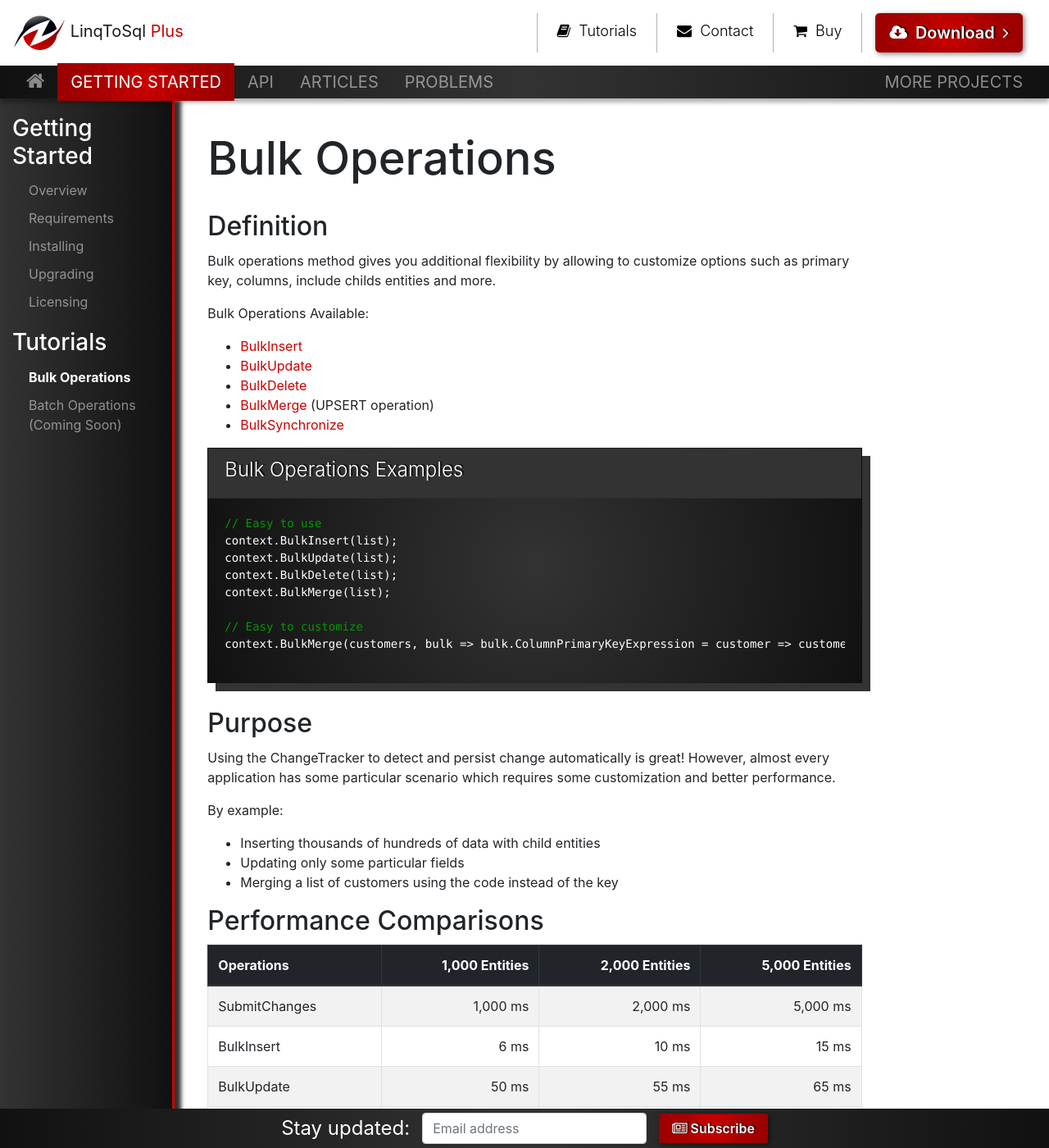
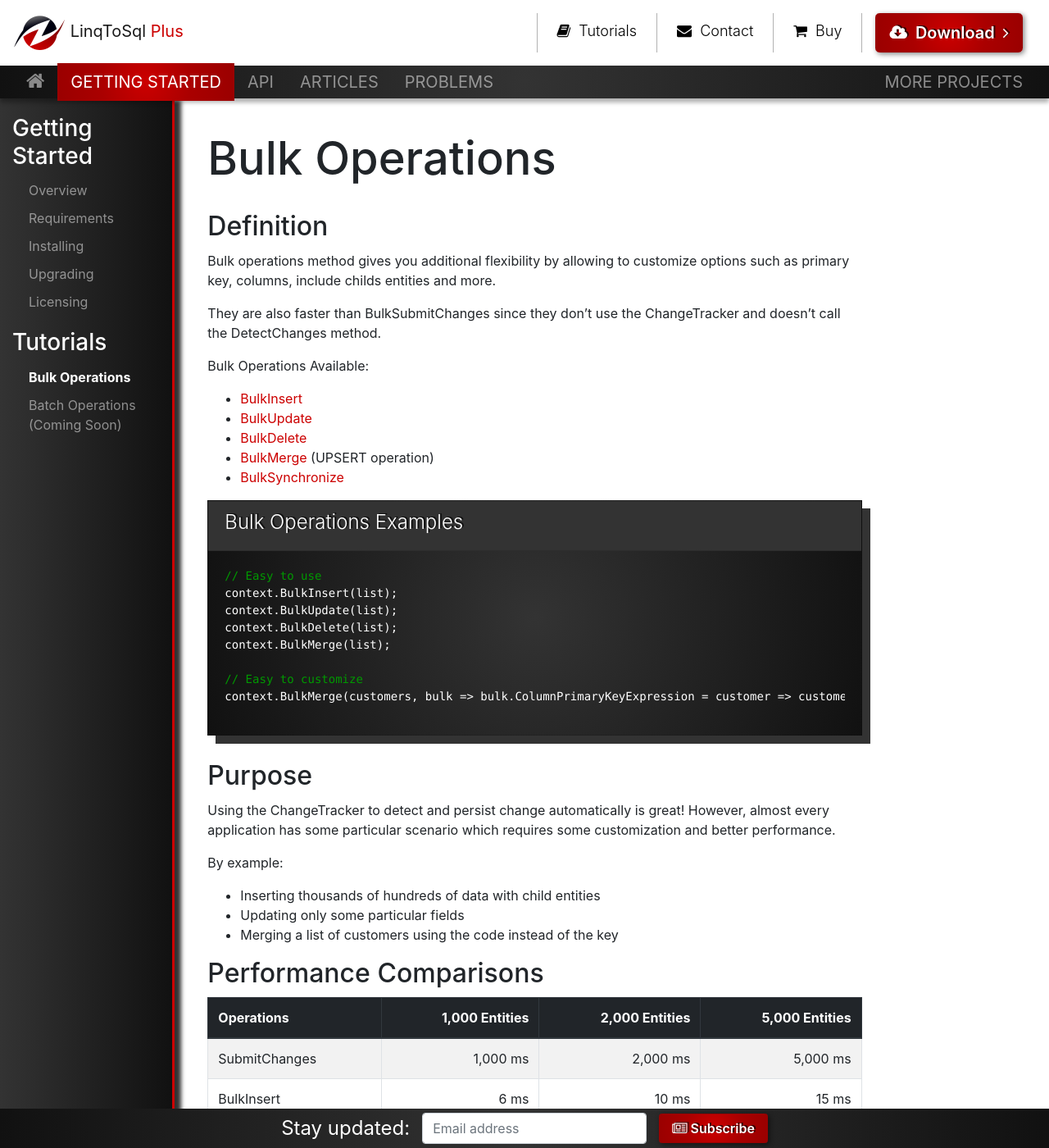
Before and after one commit to zzzprojects/LinqToSql-Plus, a Jekyll site: the page built from docs/pages/tutorials/tutorial-bulk-operations.md, in a window 1280 px wide and 1400 px high. Shown: the whole window at 82% size. Built offline with Jekyll 4.4.1, drawn with Linux system fonts in a browser that asks for light colours; nearby versions of some CDN libraries; our own code applies the rules of GitHub Pages for plain Markdown files; some of the changed text lies outside the part shown.

Commit message:
Update tutorial-bulk-operations.md

```diff
--- a/docs/pages/tutorials/tutorial-bulk-operations.md
+++ b/docs/pages/tutorials/tutorial-bulk-operations.md
@@ -5,7 +5,7 @@ permalink: tutorial-bulk-operations
 ## Definition
 Bulk operations method gives you additional flexibility by allowing to customize options such as primary key, columns, include childs entities and more.
 
-<!-- They are also faster than BulkSubmitChanges since they don’t use the ChangeTracker and doesn’t call the DetectChanges method. !-->
+They are also faster than BulkSubmitChanges since they don’t use the ChangeTracker and doesn’t call the DetectChanges method.
 
 Bulk Operations Available:
 - [BulkInsert](/bulk-insert)
@@ -44,8 +44,9 @@ By example:
 | BulkDelete      | 45 ms          | 50 ms          | 60 ms          |
 | BulkMerge       | 65 ms          | 80 ms          | 110 ms         |
 
+<!--
 ### Related Articles
 
 - [How to Benchmark?](benchmark)
 - [How to use Custom Column?](custom-column)
-- [How to use Custom Key?](custom-key)
+- [How to use Custom Key?](custom-key) !-->
```
